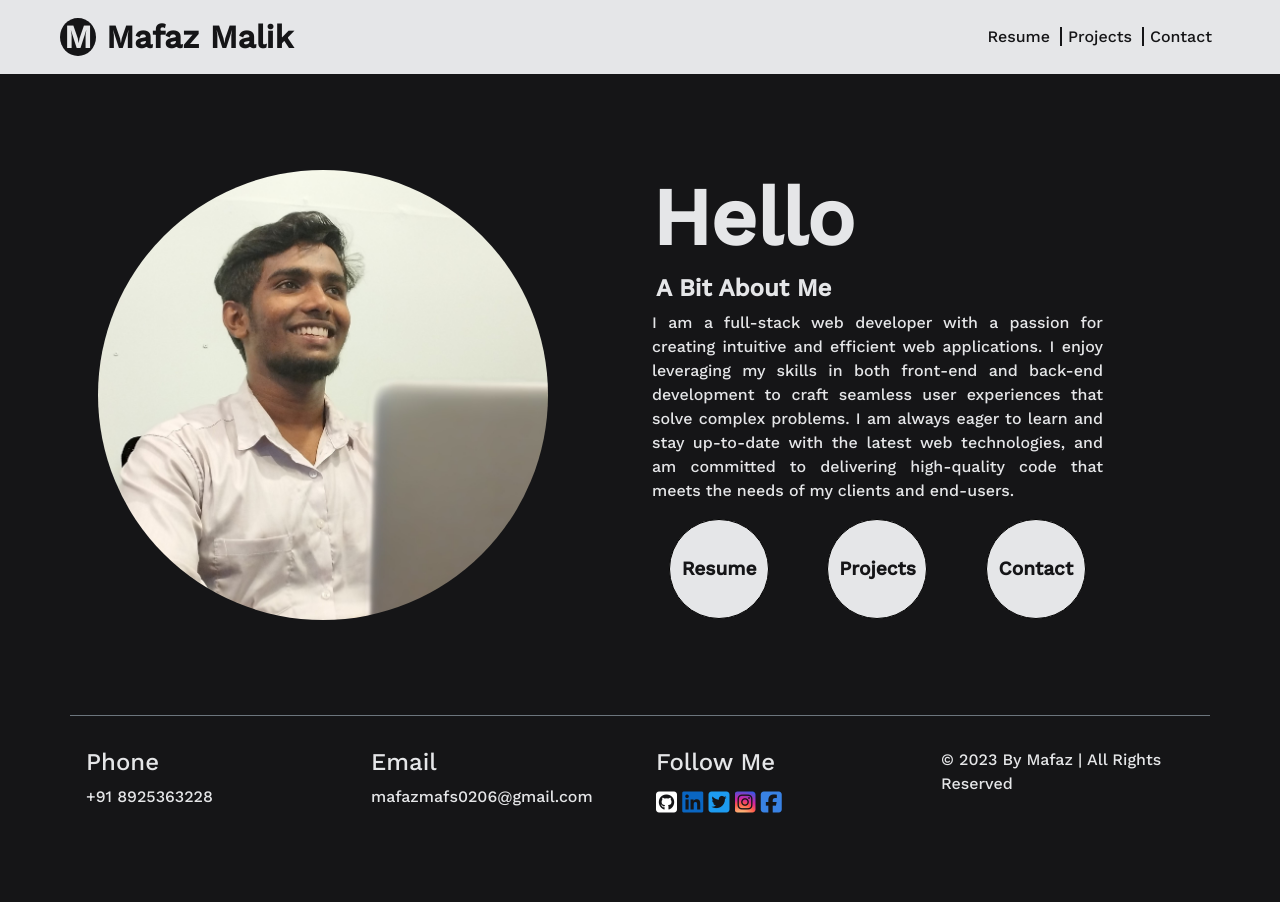
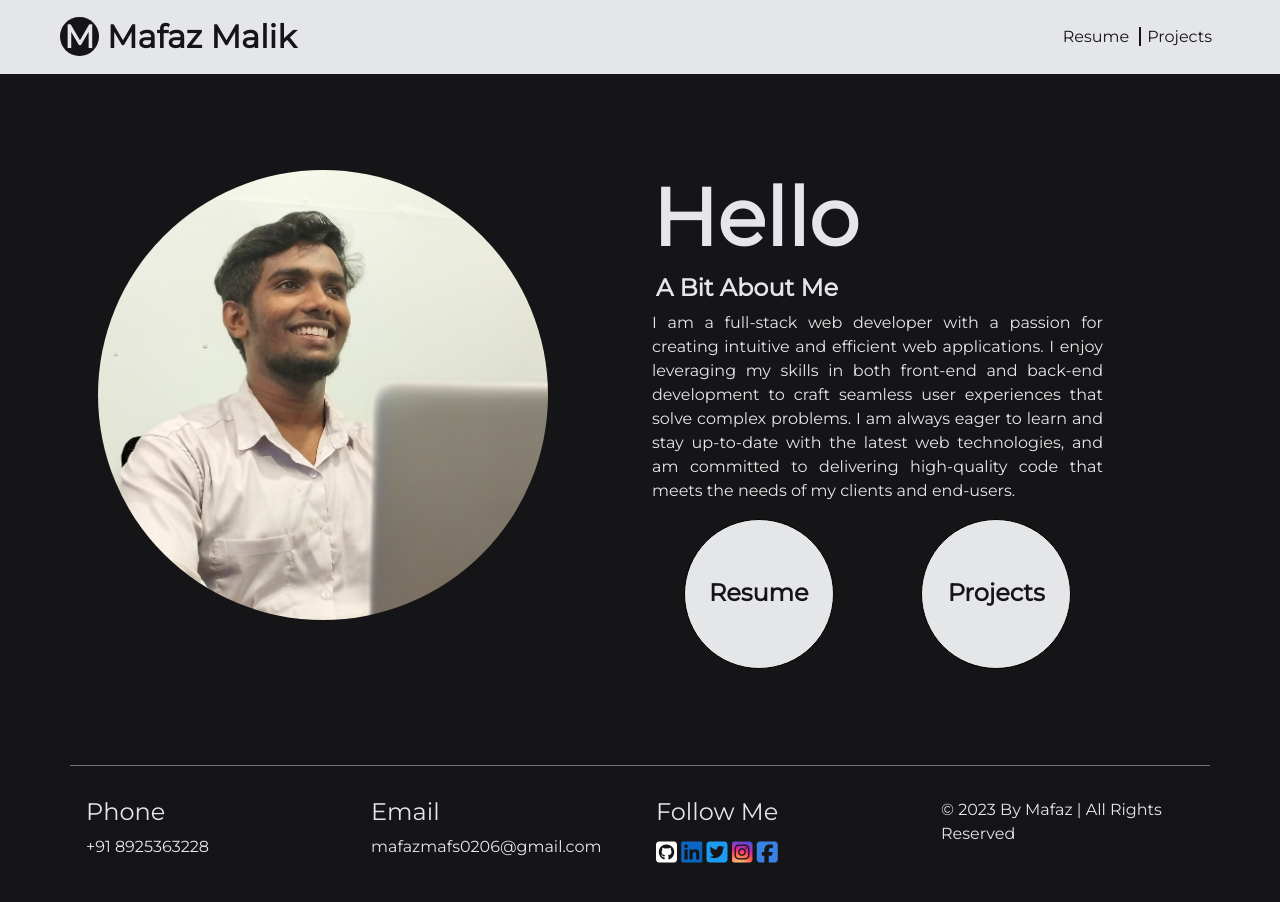
Before and after one commit to MafazMalik/My_Blog, a plain HTML site: page index.html in a window 1280 px wide. Drawn offline with nearby package versions, Linux system fonts and the light colour scheme.

Commit message:
first commit

```diff
--- a/Asset/CSS/style.css
+++ b/Asset/CSS/style.css
@@ -1,4 +1,4 @@
-@import url('https://fonts.googleapis.com/css2?family=Manrope&family=Merriweather:wght@700&family=Red+Hat+Display:wght@300;400;500&family=Rubik&family=Work+Sans:wght@500&display=swap');
+@import url('https://fonts.googleapis.com/css2?family=Montserrat&family=Roboto+Mono&display=swap');
 
 :root {
     /* --black: #3A4342; */
@@ -14,7 +14,7 @@
 }
 
 body {
-    font-family: 'Work Sans', sans-serif;
+    font-family: 'Montserrat', sans-serif;
     background-color: var(--black);
     color: var(--grey);
 }
@@ -24,12 +24,8 @@ body {
     z-index: 5;
 }
 
-.yellow {
+.black {
     color: var(--black);
-}
-
-.back-blue {
-    background-color: var(--grey);
 }
 
 .logo {
@@ -47,42 +43,42 @@ body {
 }
 
 
-.entryBtn {
+.viewBtn {
     text-decoration: none;
-    font-size: larger;
+    font-size: x-large;
     font-weight: bolder;
     color: var(--black);
 }
 
-.entryBg {
+.viewBtnBg {
     border-radius: 100%;
-    height: 100px;
-    width: 100px;
-    padding-top: 35px;
+    height: 150px;
+    width: 150px;
+    padding-top: 55PX;
     text-align: center;
     border: 1px solid black;
     transition: 0.5s;
     background-color: var(--grey);
 }
 
-.entryBtn:hover {
+.viewBtn:hover {
     color: var(--black)
 }
 
-.entryBg:hover {
+.viewBtnBg:hover {
     transition: 0.5s;
     color: var(--grey);
     background-color: var(--black);
     border: 1px solid var(--grey);
 }
 
-.social,
-.social:hover {
+.myContact,
+.myContact:hover {
     color: var(--grey);
     text-decoration: none;
 }
 
-.socialLog {
+.iconFontSize {
     font-size: x-large;
 }
 
@@ -115,7 +111,7 @@ body {
     color: white;
 }
 
-.text-justify{
+.text-justify {
     text-align: justify;
 }
 
--- a/index.html
+++ b/index.html
@@ -21,7 +21,7 @@
 <body>
     <nav class="navbar navbar-expand-sm">
         <div class="container-fluid">
-            <a class="navbar-brand fw-bold ms-md-5 fs-2 yellow" href="index.html"><span
+            <a class="navbar-brand fw-bold ms-md-5 fs-2 black" href="index.html"><span
                     class="logo ps-1 pe-1 rounded-circle">M</span> Mafaz Malik</a>
             <button class="navbar-toggler" type="button" data-bs-toggle="collapse" data-bs-target="#collapsibleNavbar">
                 <span class="navbar-toggler-icon"></span>
@@ -29,13 +29,10 @@
             <div class="collapse navbar-collapse justify-content-end pe-5" id="collapsibleNavbar">
                 <ul class="navbar-nav">
                     <li class="nav-item">
-                        <a class="nav-link yellow borderLeft" href="resume.html">Resume</a>
+                        <a class="nav-link black borderLeft" href="resume.html">Resume</a>
                     </li>
                     <li class="nav-item">
-                        <a class="nav-link yellow borderLeft" href="project.html">Projects</a>
-                    </li>
-                    <li class="nav-item">
-                        <a class="nav-link yellow" href="contact.html">Contact</a>
+                        <a class="nav-link black" href="project.html">Projects</a>
                     </li>
                 </ul>
             </div>
@@ -62,18 +59,13 @@
                     clients and end-users.</p>
                 <div class="row">
                     <div class="col">
-                        <a href="resume.html" class="entryBtn">
-                            <div class="entryBg mx-auto">Resume</div>
+                        <a href="resume.html" class="viewBtn">
+                            <div class="viewBtnBg mx-auto">Resume</div>
                         </a>
                     </div>
                     <div class="col">
-                        <a href="project.html" class="entryBtn">
-                            <div class="entryBg mx-auto">Projects</div>
-                        </a>
-                    </div>
-                    <div class="col">
-                        <a href="contact.html" class="entryBtn">
-                            <div class="entryBg mx-auto">Contact</div>
+                        <a href="project.html" class="viewBtn">
+                            <div class="viewBtnBg mx-auto">Projects</div>
                         </a>
                     </div>
                 </div>
@@ -85,23 +77,23 @@
         <div class="row">
             <div class="col-12 col-sm-6 col-lg-3 p-3">
                 <h4>Phone</h4>
-                <a href="tel:+91 8925363228" class="social">+91 8925363228</a>
+                <a href="tel:+91 8925363228" class="myContact">+91 8925363228</a>
             </div>
             <div class="col-12 col-sm-6 col-lg-3 p-3">
                 <h4>Email</h4>
-                <a href="mailto:mafazmafs0206@gmail.com" class="social">mafazmafs0206@gmail.com</a>
+                <a href="mailto:mafazmafs0206@gmail.com" class="myContact">mafazmafs0206@gmail.com</a>
             </div>
             <div class="col-12 col-sm-6 col-lg-3 p-3">
                 <h4>Follow Me</h4>
-                <a href="https://github.com/MafazMalik" class="github socialLog"><i
+                <a href="https://github.com/MafazMalik" class="github iconFontSize"><i
                         class="fa-brands fa-square-github"></i></a>
-                <a href="https://www.linkedin.com/in/mafaz-malik-s-28967b238/" class="linkedIn socialLog"><i
+                <a href="https://www.linkedin.com/in/mafaz-malik-s-28967b238/" class="linkedIn iconFontSize"><i
                         class="fa-brands fa-linkedin"></i></a>
-                <a href="https://twitter.com/MFZMF1" class="twitter socialLog"><i
+                <a href="https://twitter.com/MFZMF1" class="twitter iconFontSize"><i
                         class="fa-brands fa-square-twitter"></i></a>
-                <a href="https://www.instagram.com/mafaz_mafs/" class="instagram socialLog"><i
+                <a href="https://www.instagram.com/mafaz_mafs/" class="instagram iconFontSize"><i
                         class="fa-brands fa-square-instagram"></i></a>
-                <a href="https://www.facebook.com/mafaz.mafs" class="facebook socialLog"><i
+                <a href="https://www.facebook.com/mafaz.mafs" class="facebook iconFontSize"><i
                         class="fa-brands fa-square-facebook"></i></a>
             </div>
             <div class="col-12 col-sm-6 col-lg-3 p-3">
```
Also changed, not shown: project.html (+10 -13 lines), resume.html (+10 -13 lines), contact.html (deleted).
